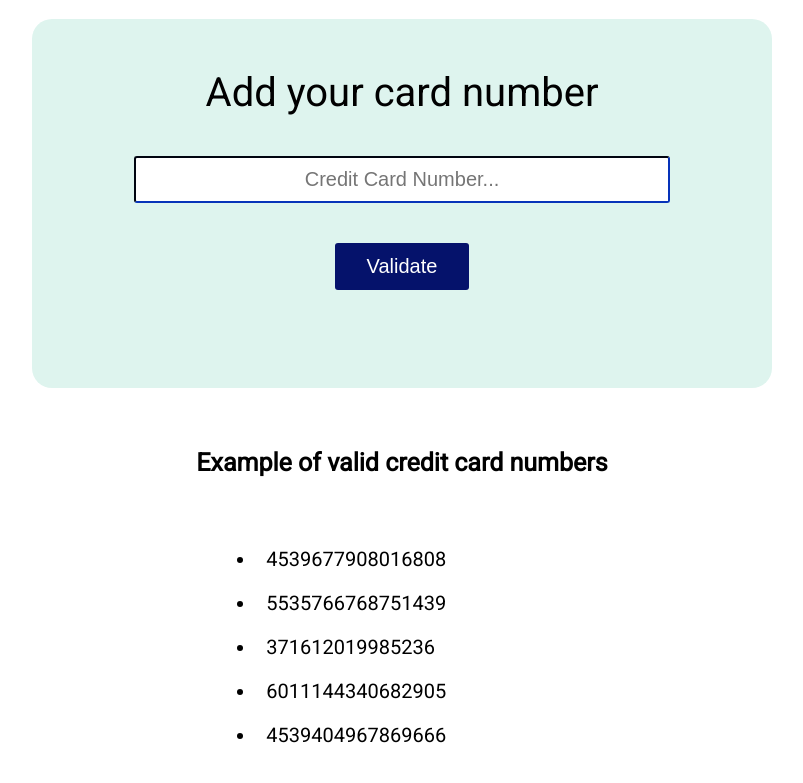
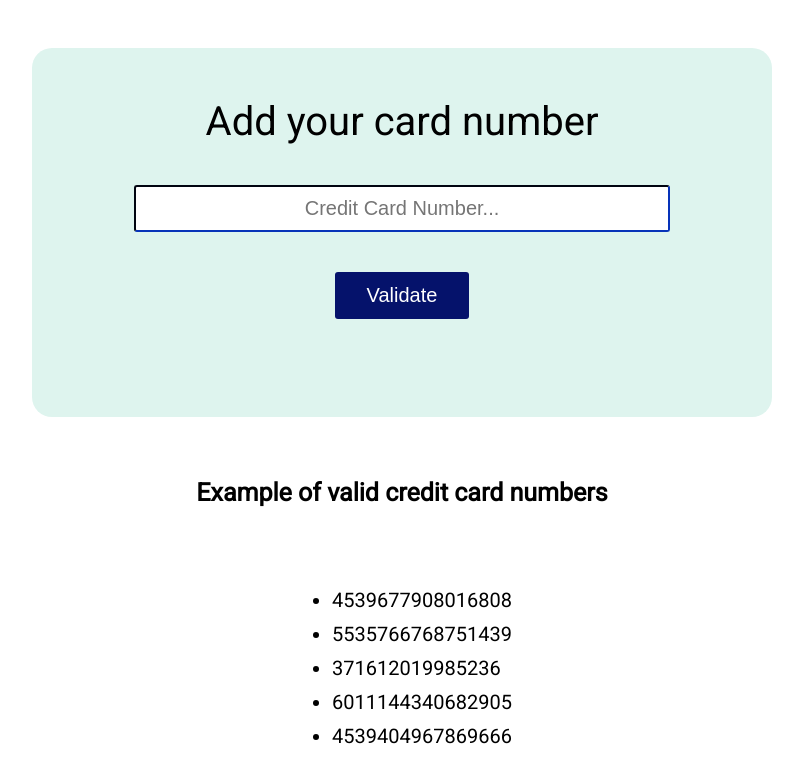
Before and after one commit to MichaelaKrubova/credit-card-checker, a plain HTML site: page index.html in a window 1280 px wide. Shown: the part 89-872 px from the top of the page, without its empty margins (238-1041 px from the left). Drawn offline with Linux system fonts and the light colour scheme.

Commit message:
centerd list of valid numbers

```diff
--- a/index.html
+++ b/index.html
@@ -29,13 +29,18 @@
 
     <div>
         <h2>Example of valid credit card numbers</h2>
+        <div class="flex">
+
             <ul>
                 <li>4539677908016808</li>
                 <li>5535766768751439</li>
                 <li>371612019985236</li>
                 <li>6011144340682905</li>
                 <li>4539404967869666</li>
+
             </ul>
+
+        </div>
     </div>
 
 </body>
--- a/style.css
+++ b/style.css
@@ -128,12 +128,17 @@ button:hover {
 }
 
 ul {
-    margin: 4rem
+    margin-top: 4rem;
 }
 
 ul li {
     font-size: 2rem;
-    padding: 1rem;
+    padding-bottom: 1rem;
+}
+
+.flex {
+    display: flex;
+    justify-content: center;
 }
 
 /* Extra small devices (phones, 576px and down) */
```
Lines whose indentation alone changed are shown as unchanged.
